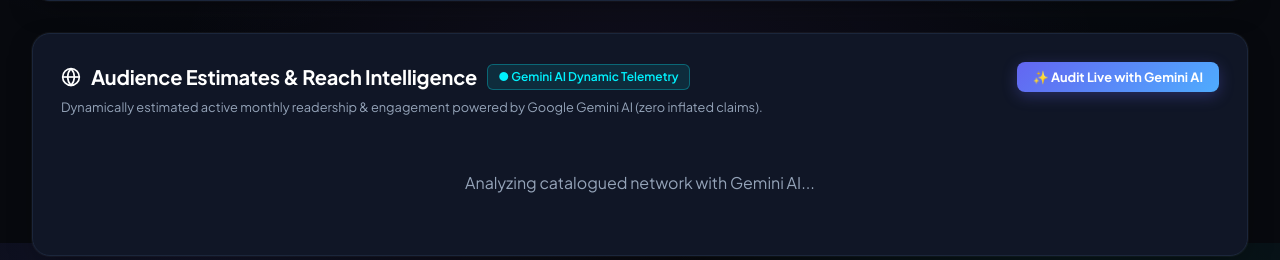
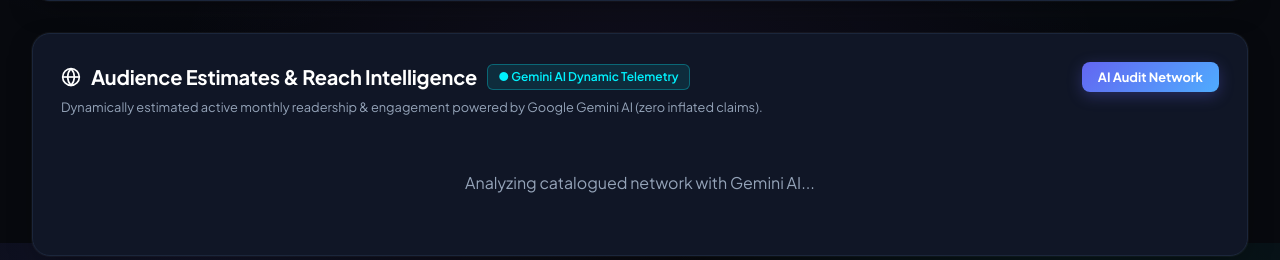
Before and after one commit to Gideon-sam/incubrix-longtail-distribution, a Python web app: template templates/dashboard.html in a window 1280 px wide. Shown: the part 1357-1617 px from the top of the page. Run offline with Jinja, Linux system fonts and the light colour scheme; the template is opened without the code that fills it, so the values that code supplies are empty; some libraries are stand-ins or nearby versions.

Commit message:
fix(ui): remove all emoji from dashboard and templates; use clean professional text and SVG icons throughout; 74 tests pass

```diff
--- a/templates/dashboard.html
+++ b/templates/dashboard.html
@@ -153,7 +153,7 @@
             </p>
           </div>
           <button class="btn-primary" id="btn-refresh-audience" onclick="refreshAudienceWithGemini(true)" style="font-size:0.8rem;padding:7px 16px;white-space:nowrap;" title="Trigger a live call to Google Gemini API to audit current network reach">
-            ✨ Audit Live with Gemini AI
+            AI Audit Network
           </button>
         </div>
 
@@ -179,7 +179,7 @@
               Distribution Engine &middot; IncuBrix v1.0
             </div>
             <h2 style="font-size:1.5rem;font-weight:800;color:#fff;letter-spacing:-0.025em;margin:0 0 6px;">
-              &#x1F680; Multi-Destination Publishing Studio
+              Multi-Destination Publishing Studio
             </h2>
             <p style="font-size:0.85rem;color:var(--text-secondary);margin:0;">
               Write once &rarr; broadcast to <strong style="color:var(--brand-cyan);" id="studio-dest-count">all</strong> catalogued communities &middot; Rules &middot; Idempotency &middot; AI Tailoring
@@ -187,10 +187,10 @@
           </div>
           <div style="display:flex;gap:8px;flex-wrap:wrap;">
             <button class="btn-secondary" onclick="triggerPolicyViolationDemo()" style="border-color:var(--warn);color:var(--warn);font-size:0.8rem;" title="Demo rule enforcement">
-              &#x1F6E1;&#xFE0F; Policy Demo
+              Policy Violation Demo
             </button>
             <button class="btn-secondary" onclick="loadSampleContent()" style="font-size:0.8rem;">
-              &#x1F4DD; Sample Article
+              Load Sample Article
             </button>
           </div>
         </div>
@@ -205,12 +205,12 @@
             <button type="button" id="mode-sim-btn"
               style="flex:1;padding:10px;font-size:0.82rem;font-weight:700;border-radius:7px;cursor:pointer;border:1px solid rgba(245,158,11,0.5);background:linear-gradient(135deg,rgba(245,158,11,0.2),rgba(245,158,11,0.07));color:#f59e0b;font-family:var(--font-sans);transition:all 0.2s;"
               onclick="setPublishMode('sim')">
-              &#x1F9EA; Simulation <span style="font-size:0.72rem;opacity:0.75;">(Safe dry-run)</span>
+              Simulation Mode <span style="font-size:0.72rem;opacity:0.75;">(Safe dry-run)</span>
             </button>
             <button type="button" id="mode-live-btn"
               style="flex:1;padding:10px;font-size:0.82rem;font-weight:700;border-radius:7px;cursor:pointer;border:1px solid var(--border);background:transparent;color:var(--text-muted);font-family:var(--font-sans);transition:all 0.2s;"
               onclick="setPublishMode('live')">
-              &#x26A1; Live Broadcast <span style="font-size:0.72rem;opacity:0.75;">(Real APIs)</span>
+              Live Broadcast <span style="font-size:0.72rem;opacity:0.75;">(Real APIs)</span>
             </button>
           </div>
 
@@ -348,7 +348,7 @@
               <div style="display:flex; justify-content:space-between; padding-top:4px;">
                 <span style="color:var(--text-secondary)">Evidence Manifest:</span>
                 <a id="res-manifest-download" href="#" target="_blank" style="color:var(--ok); font-weight:600; text-decoration:none;">
-                  📥 Download MinIO Manifest (.json) ↗
+                  Download MinIO Manifest (.json) &#x2197;
                 </a>
               </div>
             </div>
@@ -360,7 +360,7 @@
               </button>
               <button type="button" class="btn-secondary" id="btn-unpublish-last" onclick="unpublishLastPost()" style="border-color:var(--danger); color:var(--danger);" title="Unpublish and delete this post from the destination">
                 <svg width="14" height="14" viewBox="0 0 24 24" fill="none" stroke="currentColor" stroke-width="2"><polyline points="3 6 5 6 21 6"></polyline><path d="M19 6v14a2 2 0 0 1-2 2H7a2 2 0 0 1-2-2V6m3 0V4a2 2 0 0 1 2-2h4a2 2 0 0 1 2 2v2"></path></svg>
-                🗑 Unpublish / Delete from Destination
+                Unpublish / Delete from Destination
               </button>
               <span id="replay-badge" style="display:none;" class="badge-ok">VERIFIED IDEMPOTENT (NO DUPLICATE)</span>
             </div>
@@ -1093,7 +1093,7 @@
         }
 
         if (forceLive) {
-          showToast(`✨ Live Gemini AI Audit complete! Network reach: ${data.total_reach_formatted}`, "success");
+          showToast(`Gemini AI Audit complete. Network reach: ${data.total_reach_formatted}`, "success");
         }
       } catch (err) {
         console.error("Audience intelligence error:", err);
@@ -1103,7 +1103,7 @@
       } finally {
         if (btn) {
           btn.disabled = false;
-          btn.innerHTML = `✨ Audit Live with Gemini AI`;
+          btn.innerHTML = `AI Audit Network`;
         }
       }
     }
@@ -1230,7 +1230,7 @@
           beaconBox.style.background = "rgba(34, 197, 94, 0.1)";
           beaconBox.style.color = "var(--ok)";
         }
-        showToast("⚡ Switched to Live Broadcast Mode (Ghost, Lemmy & Real APIs)", "success");
+        showToast("Switched to Live Broadcast Mode (Real APIs active)", "success");
       } else {
         if (liveBtn) liveBtn.className = "btn-secondary";
         if (simBtn) simBtn.className = "btn-primary";
@@ -1243,7 +1243,7 @@
           beaconBox.style.background = "rgba(245, 158, 11, 0.1)";
           beaconBox.style.color = "var(--warn)";
         }
-        showToast("🧪 Switched to Safe Dry-Run Simulation Mode", "info");
+        showToast("Switched to Safe Dry-Run Simulation Mode", "info");
       }
     }
 
@@ -1300,7 +1300,7 @@
       if (destSelect) {
         destSelect.value = noPromoDest.id;
       }
-      document.getElementById("pub-title").value = "🔥 LIMITED DEAL: Buy Lifetime Pro Access Now!";
+      document.getElementById("pub-title").value = "[PROMO] LIMITED DEAL: Buy Lifetime Pro Access Now!";
       document.getElementById("pub-body").value = "Check out our commercial SaaS deal! Get 50% off with promo code SAVE50 at https://commercial-promo.example.com/discount! Don't miss this exclusive sponsored discount offer.";
       initTitleCounter();
 
@@ -1475,7 +1475,7 @@
             const errMsg = job.error?.message || job.error_message || "Execution failed";
             appendLog(`[ERROR] Execution failed: ${errCode} — ${errMsg}`, "error");
             if (errCode === "DEST_RULE_SELF_PROMO") {
-              appendLog(`[RULES ENGINE] ⛔ Self-promotional links rejected by community anti-spam filter.`, "warn");
+              appendLog(`[RULES ENGINE] BLOCKED: Self-promotional links rejected by community anti-spam filter.`, "warn");
               appendLog(`[RECOVERY ADVICE] Revise content body to remove direct sales pitch/discount links before resubmitting.`, "info");
             }
             showToast(`Failed: ${errMsg}`, "error");
@@ -1586,7 +1586,7 @@
             <span style="font-size:0.75rem; color:var(--ok);">● Rules Compatible</span>
             <button class="btn-primary" style="padding:6px 14px; font-size:0.76rem;"
                     onclick="useInPublishing('${r.destination_id}', '${destSafeName}')">
-              🚀 Select &amp; Transfer to Studio
+              Select &amp; Transfer to Studio
             </button>
           </div>
         `;
@@ -1638,7 +1638,8 @@
         const aud = parseInt(d.est_audience) || 0;
         const audStr = aud >= 1e6 ? (aud/1e6).toFixed(1)+"M" : aud >= 1e3 ? (aud/1e3).toFixed(0)+"K" : aud > 0 ? aud.toLocaleString() : "—";
         const score = parseFloat(d.relevance_score);
-        const scoreStars = isNaN(score) ? "—" : "★".repeat(Math.round(score)) + "☆".repeat(5 - Math.round(score));
+        const scoreRaw = isNaN(score) ? 0 : Math.round(score);
+        const scoreStars = isNaN(score) ? "—" : (scoreRaw + "/5");
         const scoreColor = score >= 4 ? "var(--ok)" : score >= 3 ? "var(--warn)" : "var(--text-muted)";
         const levelColor = d.level === "L4" || d.level === "L3" ? "var(--ok)" : d.level === "L2" ? "var(--brand-cyan)" : "var(--text-muted)";
         const safeName = (d.name || "").replace(/'/g, "\\'");
@@ -1654,14 +1655,14 @@
           <td><span class="chip chip-tier">${d.surface}</span></td>
           <td style="font-family:var(--font-mono);font-size:0.82rem;color:var(--text-secondary);">${audStr}</td>
           <td><code style="font-size:0.78rem;">${d.frequency_cap || 'None'}</code></td>
-          <td>${d.self_promo_allowed ? '<span style="color:var(--ok);font-weight:600;">✓ Yes</span>' : '<span style="color:var(--danger);font-weight:600;">✗ No</span>'}</td>
+          <td>${d.self_promo_allowed ? '<span style="color:var(--ok);font-weight:600;">Yes</span>' : '<span style="color:var(--danger);font-weight:600;">No</span>'}</td>
           <td style="color:${scoreColor};font-size:0.8rem;letter-spacing:1px;" title="Relevance: ${score || 'N/A'}/5">${scoreStars}</td>
           <td><span class="chip" style="background:rgba(255,255,255,0.04);color:${levelColor};border:1px solid ${levelColor};">${d.level || 'L0'}</span></td>
           <td>
             <div style="display:flex;gap:5px;align-items:center;flex-wrap:wrap;">
               <button class="ping-btn" onclick="useInPublishing('${d.id}','${safeName}')" title="Use in Publishing Studio">Publish</button>
               <button class="ping-btn" style="background:rgba(99,102,241,0.15);color:var(--brand-primary-light);" onclick="certifyDestination('${d.id}','${d.connector_key}')" title="Run certification for this destination">Certify</button>
-              <button type="button" style="background:none;border:1px solid rgba(239,68,68,0.3);color:var(--danger);border-radius:4px;padding:3px 7px;font-size:0.72rem;cursor:pointer;" onclick="deleteDestination('${d.id}','${safeName}')" title="Delete">✕</button>
+              <button type="button" style="background:none;border:1px solid rgba(239,68,68,0.3);color:var(--danger);border-radius:4px;padding:3px 7px;font-size:0.72rem;cursor:pointer;" onclick="deleteDestination('${d.id}','${safeName}')" title="Delete">Del</button>
             </div>
           </td>
         `;
@@ -2029,7 +2030,7 @@
         if (data.deleted) {
           showToast(`Successfully unpublished post from ${platformKey}!`, "success");
           if (btn) {
-            btn.innerHTML = `✓ Post Deleted`;
+            btn.innerHTML = `Post Deleted`;
             btn.style.color = "var(--ok)";
             btn.style.borderColor = "var(--ok)";
           }
@@ -2048,7 +2049,7 @@
         showToast(`Failed to unpublish: ${err.message}`, "error");
         if (btn) {
           btn.disabled = false;
-          btn.innerHTML = `🗑 Unpublish / Delete from Destination`;
+          btn.innerHTML = `Unpublish / Delete from Destination`;
         }
       }
     }
```
